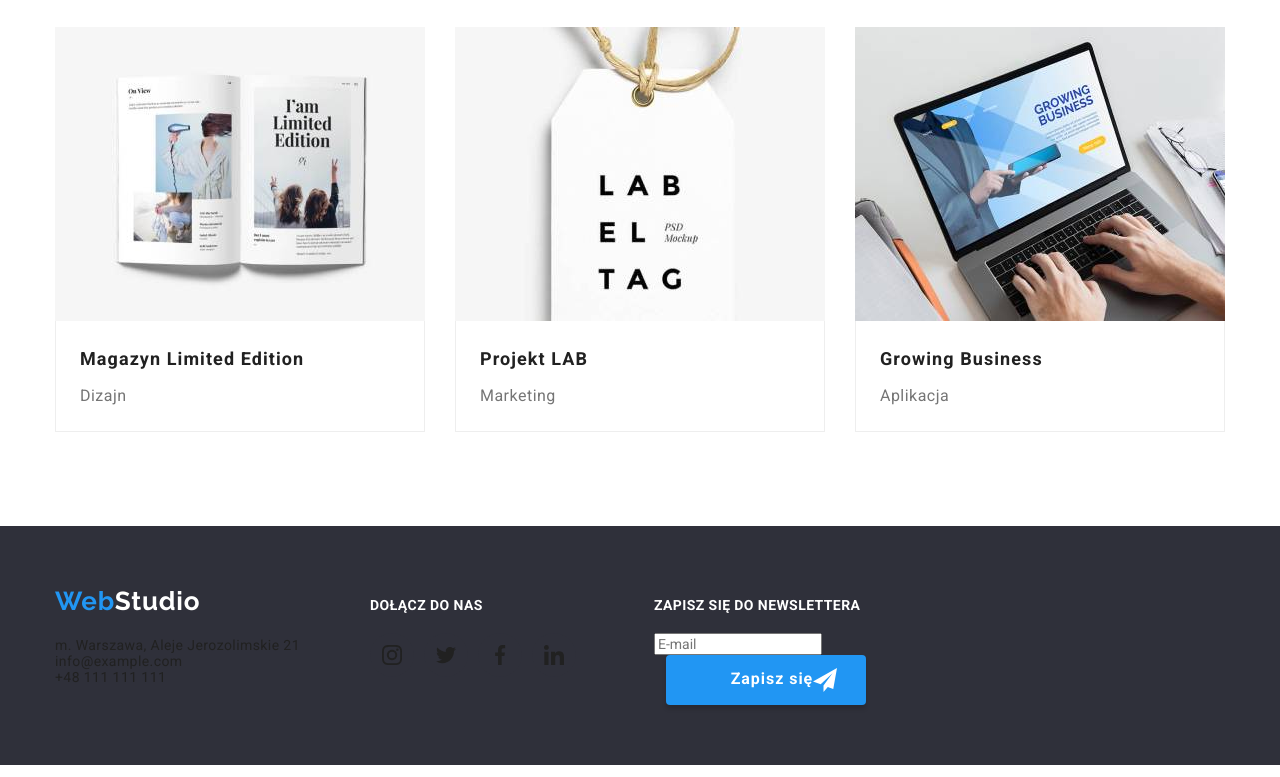
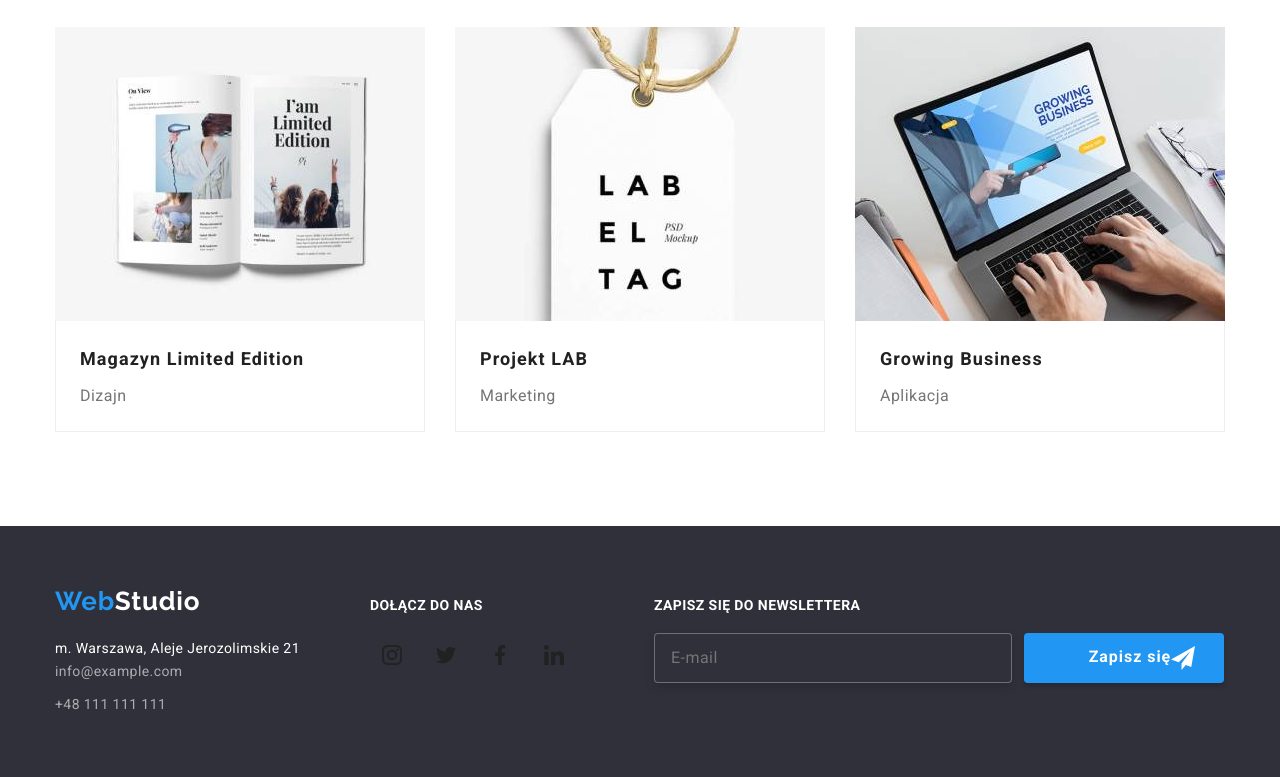
Before and after one commit to Marta7799/goit-markup-hw-07, a plain HTML site: page portfolio.html in a window 1280 px wide. Shown: the part 1188-1965 px from the top of the page. Drawn offline with nearby package versions, Linux system fonts and the light colour scheme; files whose address does not match are found by name.

Commit message:
changed portfolio footer

```diff
--- a/portfolio.html
+++ b/portfolio.html
@@ -325,18 +325,20 @@
             <ul class="address-list">
               <li class="address-list__item">
                 <a
-                  class="address-list__link"
+                  class="address__link"
                   href="https://goo.gl/maps/U9SpWvTzLbUMMnKg8"
                   >m. Warszawa, Aleje Jerozolimskie 21
                 </a>
               </li>
-              <li class="address-list__item">
-                <a class="address-list__mail" href="mailto:info@example.com"
+              <li class="address__item">
+                <a
+                  class="address__link address__mail"
+                  href="mailto:info@example.com"
                   >info@example.com
                 </a>
               </li>
-              <li class="address-list__item">
-                <a class="address-list__tel" href="tel:48111111111"
+              <li class="address__item">
+                <a class="address__link address__tel" href="tel:48111111111"
                   >+48 111 111 111
                 </a>
               </li>
@@ -383,9 +385,9 @@
           action="javascript:void(0)"
         >
           <p class="join-field__title">Zapisz się do newslettera</p>
-          <div class="newsletter-label" for="mail">
+          <div class="newsletter__label" for="mail">
             <input
-              class="newsletter-label__input"
+              class="newsletter__input"
               type="email"
               name="email"
               id="mail"
--- a/sass/components/_strength.scss
+++ b/sass/components/_strength.scss
@@ -4,6 +4,7 @@
   &__list {
     display: flex;
     gap: 30px;
+    margin-bottom: 94px;
   }
   &__item {
     width: 270px;
```
Also changed, not shown: css/main.css, css/main.min.css, 2 other files.
